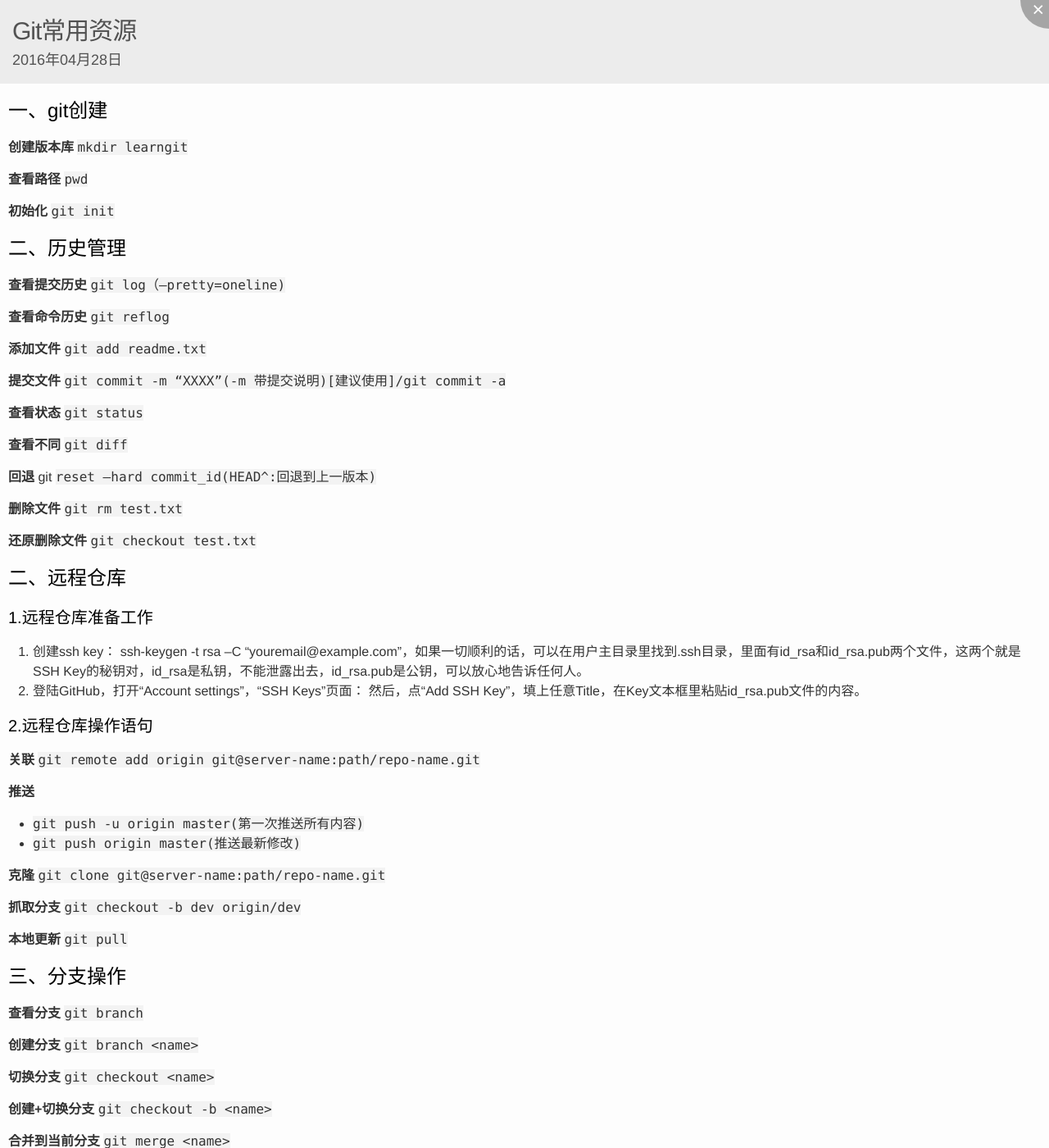
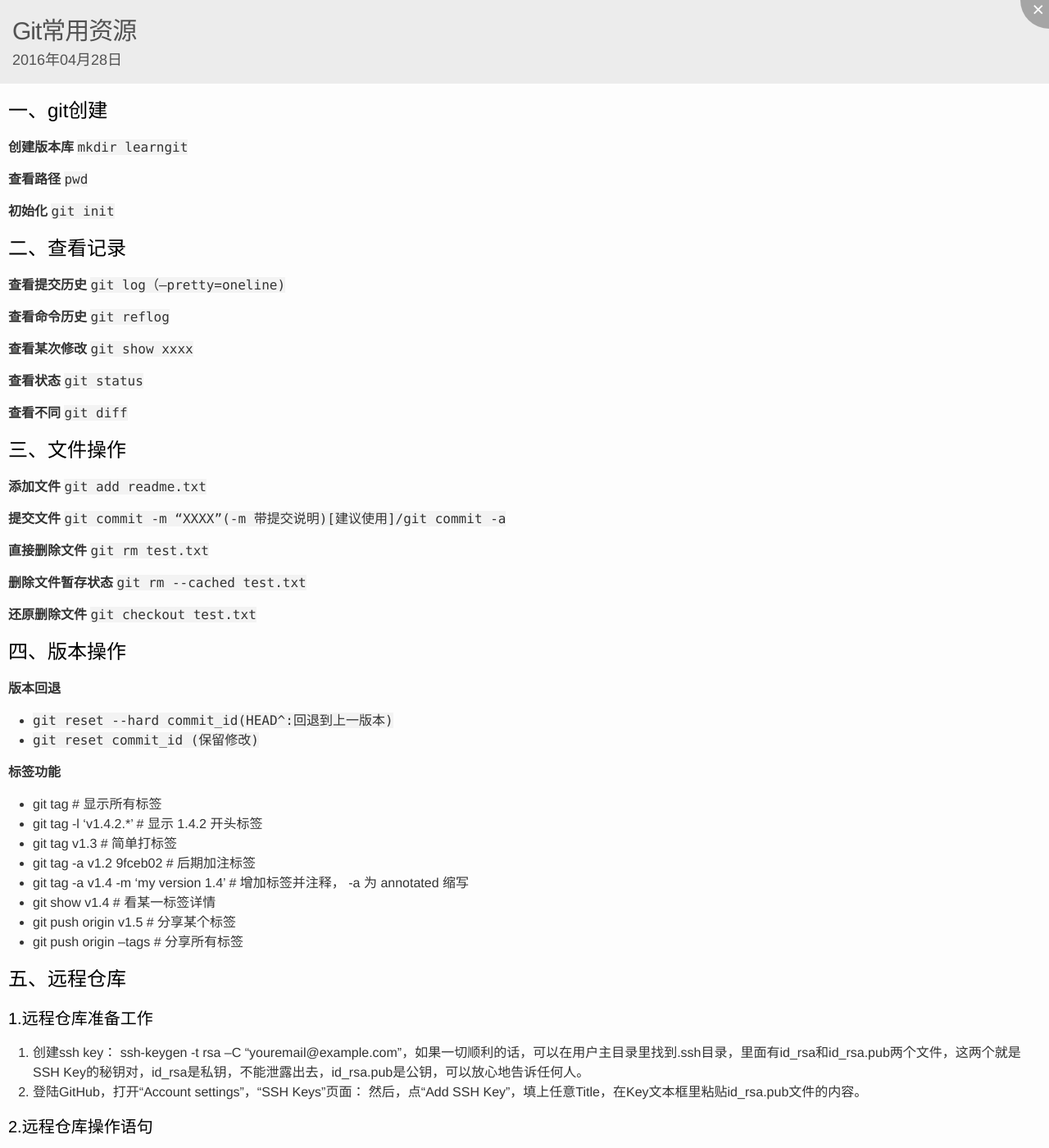
Before and after one commit to sinsy/sinsy.github.io, a Jekyll site: the page built from _posts/resource/2016-04-28-git-resource.md, in a window 1280 px wide and 1400 px high. Shown: the whole window at 82% size. Built offline with Jekyll 4.4.1, drawn with Linux system fonts in a browser that asks for light colours; comment, search, counter and statistics services are not loaded.

Commit message:
博客文章更新

```diff
--- a/_posts/resource/2016-04-28-git-resource.md
+++ b/_posts/resource/2016-04-28-git-resource.md
@@ -12,30 +12,47 @@ tags: [git]
 
 **初始化** `git init`
 
-## 二、历史管理
-
+## 二、查看记录
 **查看提交历史** `git log（–pretty=oneline)`
 
 **查看命令历史** `git reflog`
 
+**查看某次修改** `git show xxxx`
+
+**查看状态** `git status`
+
+**查看不同** `git diff`
+
+## 三、文件操作
 
 **添加文件** `git add readme.txt`
 
 **提交文件** `git commit -m “XXXX”(-m 带提交说明)[建议使用]/git commit -a`
 
-**查看状态** `git status`
+**直接删除文件** `git rm test.txt`
 
-**查看不同** `git diff`
-
-
-
-**回退** git `reset –hard commit_id(HEAD^:回退到上一版本)`
-
-**删除文件** `git rm test.txt`
+**删除文件暂存状态** `git rm --cached test.txt`
 
 **还原删除文件** `git checkout test.txt`
 
-## 二、远程仓库
+## 四、版本操作
+**版本回退**
+
+* `git reset --hard commit_id(HEAD^:回退到上一版本)`
+* `git reset commit_id (保留修改)`
+
+**标签功能**
+
+* git tag # 显示所有标签
+* git tag -l 'v1.4.2.*' # 显示 1.4.2 开头标签
+* git tag v1.3 # 简单打标签
+* git tag -a v1.2 9fceb02 # 后期加注标签
+* git tag -a v1.4 -m 'my version 1.4' # 增加标签并注释， -a 为 annotated 缩写
+* git show v1.4 # 看某一标签详情
+* git push origin v1.5 # 分享某个标签
+* git push origin --tags # 分享所有标签
+
+## 五、远程仓库
 
 ### 1.远程仓库准备工作
 1. 创建ssh key： ssh-keygen -t rsa –C “youremail@example.com”，如果一切顺利的话，可以在用户主目录里找到.ssh目录，里面有id_rsa和id_rsa.pub两个文件，这两个就是SSH Key的秘钥对，id_rsa是私钥，不能泄露出去，id_rsa.pub是公钥，可以放心地告诉任何人。
```
Also changed, not shown: _posts/resource/2016-04-28-gulp-resource.md (added, +8 -0 lines).
